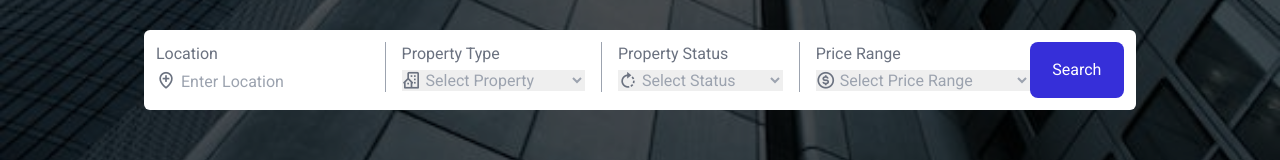
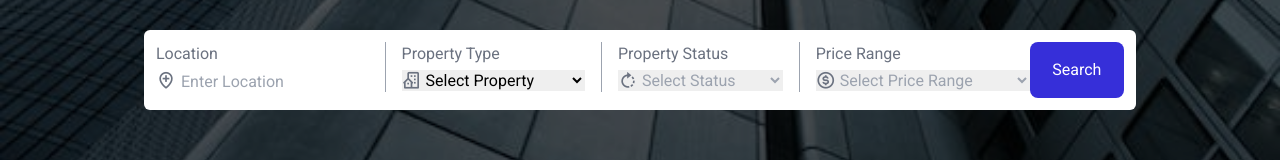
Before and after one commit to Sammyarc/Shining-thread, a website: page index.html in a window 1280 px wide. Shown: the part 506-666 px from the top of the page. Drawn offline with nearby package versions, Linux system fonts and the light colour scheme.

Commit message:
Update index.html

```diff
--- a/index.html
+++ b/index.html
@@ -119,7 +119,7 @@
                         <label class="flex">
                             <select
                                 data-te-select-init="data-te-select-init"
-                                class="mt-1 block w-full outline-none pl-5 text-gray-400">
+                                class="mt-1 block w-full outline-none pl-5">
                                 <option selected="selected">Select Property</option>
                                 <option value="1" class="text-gray-700">Single-family homes</option>
                                 <option value="2" class="text-gray-700">Multi-family homes</option>
```
